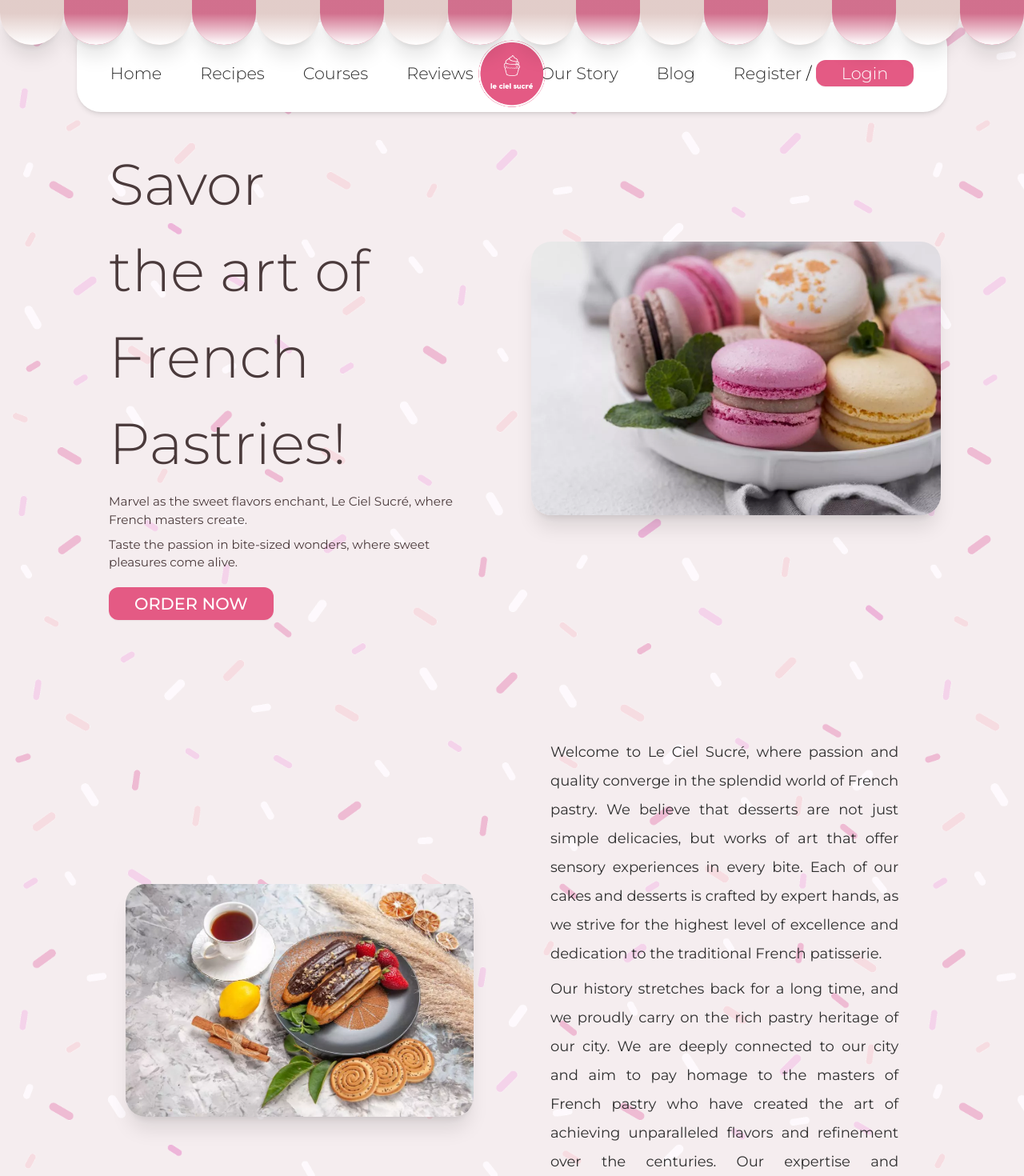
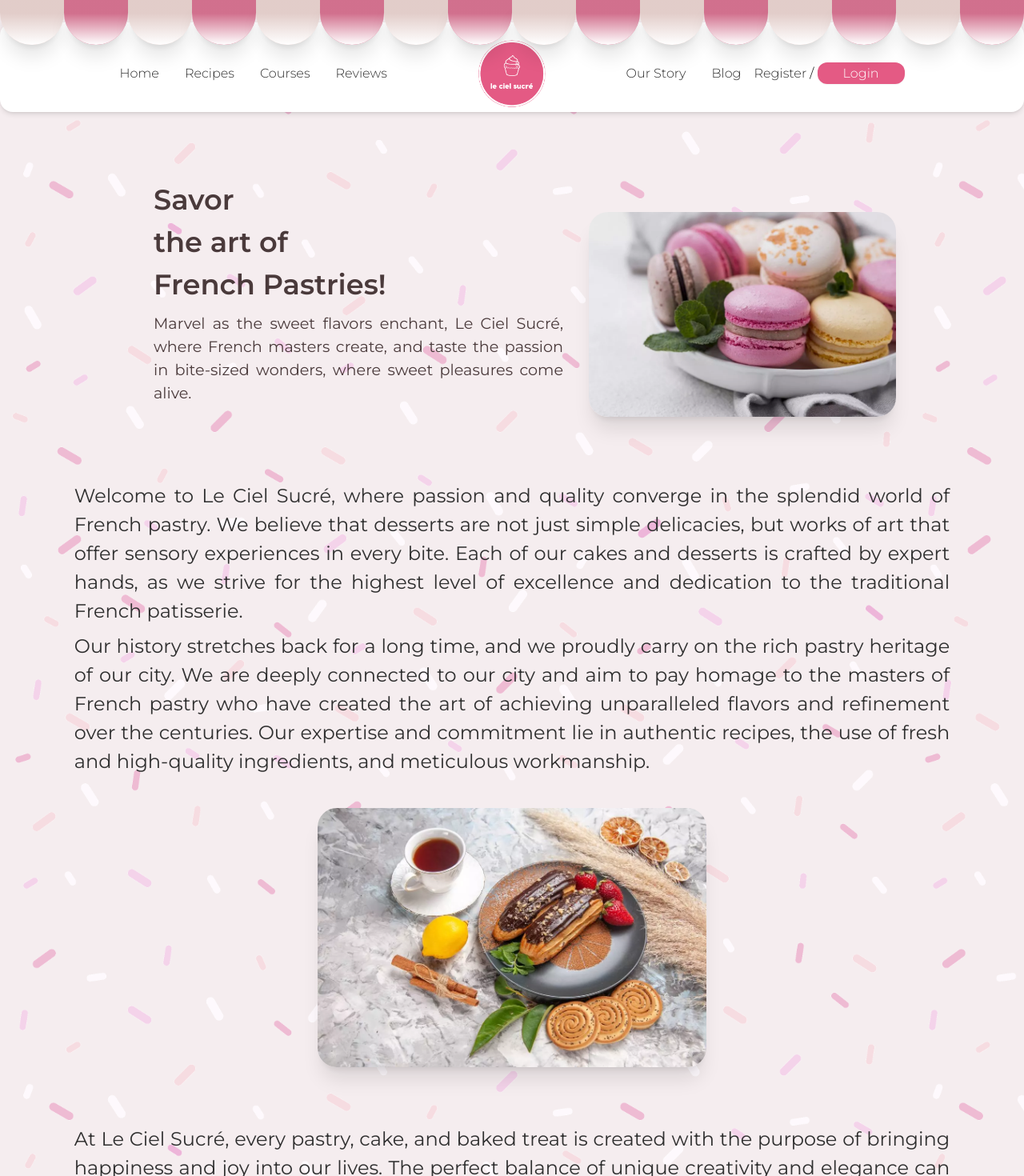
Before and after one commit to Pizzaboi87/pastry-shop-website, a React (Vite) app: page /home in a window 1280 px wide. Shown: the top 1470 px of the page at 80% size. Built offline with nearby package versions, Linux system fonts and the light colour scheme; some icons are missing.

Commit message:
modified styles for Home

```diff
--- a/src/App.jsx
+++ b/src/App.jsx
@@ -2,7 +2,7 @@ import { Navbar, Footer, MainContent, Awning } from "./components";
 
 const App = () => {
 	return (
-    <div className="flex flex-col items-center bg-main bg-background w-full overflow-x-hidden">
+		<div className="w-[100vw] flex flex-col items-center bg-main bg-background overflow-x-hidden">
 			<Awning />
 			<Navbar />
 			<MainContent />
--- a/src/components/Image.jsx
+++ b/src/components/Image.jsx
@@ -1,7 +1,7 @@
 import { motion } from "framer-motion";
 import { slideIn } from "../utils/motion";
 
-const Image = ({ dirPic, image, imgFirst, width }) => {
+const Image = ({ dirPic, image, imgFirst }) => {
 	const motionProps = slideIn(dirPic);
 
 	return (
@@ -12,8 +12,8 @@ const Image = ({ dirPic, image, imgFirst, width }) => {
 			src={image}
 			alt={image}
 			className={`${
-        imgFirst ? "ml-0" : "ml-24"
-      } max-w-[${width}%] rounded-[25px] shadow-xl`}
+				imgFirst ? "ml-0" : "2xl:ml-24"
+			} md:w-[80%] xl:w-[40%] w-[100%] mt-8 rounded-3xl shadow-xl`}
 		/>
 	);
 };
--- a/src/components/Navbar.jsx
+++ b/src/components/Navbar.jsx
@@ -2,11 +2,16 @@ import { navLinksLeft, navLinksRight } from "../constants";
 import { logo } from "../assets";
 import { Link } from "react-router-dom";
 import { LinkButton } from ".";
+import { Icon } from "@iconify/react";
+import { useState } from "react";
 
 const Navbar = () => {
+	const [openMenu, setOpenMenu] = useState(false);
+
 	return (
-    <nav className="w-[85%] h-[7rem] bg-white fixed pt-4 top-7 rounded-[30px] flex items-center justify-around text-[1.3rem] font-[300] shadow-md z-10">
-      <ul className="flex justify-center gap-12">
+		<>
+			<nav className="lg:visible invisible 2xl:w-[85%] w-full h-[7rem] bg-white fixed pt-4 top-7 rounded-2xl flex items-center justify-around text-[1rem] 2xl:text-[1.3rem] font-[300] shadow-md z-10">
+				<ul className="flex justify-center 2xl:gap-12 gap-8">
 					{navLinksLeft.map((link) => (
 						<li key={link.title} className="text-text hover:text-logopink">
 							<Link to={link.id}>{link.title}</Link>
@@ -20,8 +25,8 @@ const Navbar = () => {
 					alt="logo"
 				/>
 
-      <span className="flex gap-12 items-center">
-        <ul className="flex justify-center gap-12">
+				<span className="flex 2xl:gap-12 gap-4 items-center">
+					<ul className="flex justify-center 2xl:gap-12 gap-8">
 						{navLinksRight.map((link) => (
 							<li key={link.title} className="text-text hover:text-logopink">
 								<Link to={link.id}>{link.title}</Link>
@@ -39,6 +44,50 @@ const Navbar = () => {
 					</span>
 				</span>
 			</nav>
+			<nav>
+				<Icon
+					icon="ooui:menu"
+					className="lg:invisible visible fixed z-[13] left-8 md:top-24 top-20 md:text-[4rem] text-[3rem] text-brown"
+					onClick={() => setOpenMenu(!openMenu)}
+				/>
+				<div
+					className={`${
+						openMenu ? "menuOn" : "menuOff"
+					} bg-pinklight absolute top-0 left-0 z-[12] flex items-center justify-center`}
+				>
+					<ul className="flex flex-col md:text-[5rem] text-[2.5rem] font-[500] items-center">
+						{navLinksLeft.map((link) => (
+							<li key={link.title} className="text-text hover:text-logopink">
+								<Link to={link.id} onClick={() => setOpenMenu(!openMenu)}>
+									{link.title}
+								</Link>
+							</li>
+						))}
+						{navLinksRight.map((link) => (
+							<li key={link.title} className="text-text hover:text-logopink">
+								<Link to={link.id} onClick={() => setOpenMenu(!openMenu)}>
+									{link.title}
+								</Link>
+							</li>
+						))}
+						<Link
+							to="signup"
+							onClick={() => setOpenMenu(!openMenu)}
+							className="text-text hover:text-logopink"
+						>
+							Register
+						</Link>
+						<Link
+							whereTo="/login"
+							onClick={() => setOpenMenu(!openMenu)}
+							className="text-text hover:text-logopink"
+						>
+							Login
+						</Link>
+					</ul>
+				</div>
+			</nav>
+		</>
 	);
 };
 
--- a/src/components/Paragraphs.jsx
+++ b/src/components/Paragraphs.jsx
@@ -10,8 +10,8 @@ const Paragraphs = ({ dirText, imgFirst, text }) => {
 			whileInView={motionProps.whileInView}
 			viewport={motionProps.viewport}
 			className={`${
-        imgFirst ? "ml-24" : "ml-0"
-      } text-justify max-w-[40%] text-[18px] text-text leading-9`}
+				imgFirst ? "2xl:ml-24" : "ml-0"
+			} md:text-justify 2xl:max-w-[40%] max-w-[90%] 2xl:text-[1.125rem] text-[1.5rem] mt-8 xl:mt-0  text-text leading-9`}
 		>
 			{text.map((paragraph, index) => (
 				<p key={`${paragraph[0]}-${index}`} className="my-2">
--- a/src/components/TextAndImage.jsx
+++ b/src/components/TextAndImage.jsx
@@ -1,27 +1,19 @@
 import { Image, Paragraphs } from ".";
 
-const TextAndImage = ({ dirPic, dirText, image, imgFirst, text, width }) => {
+const TextAndImage = ({ dirPic, dirText, image, imgFirst, text, flexDir }) => {
 	return (
-    <div className="w-[85%] flex items-center justify-center mt-36 3xl:mt-56">
+		<div
+			className={`${flexDir} xl:w-[95%] w-full flex 2xl:flex-row flex-col items-center justify-center 2xl:mt-36 3xl:mt-56 mt-16`}
+		>
 			{imgFirst ? (
 				<>
-          <Image
-            dirPic={dirPic}
-            image={image}
-            imgFirst={imgFirst}
-            width={width}
-          />
+					<Image dirPic={dirPic} image={image} imgFirst={imgFirst} />
 					<Paragraphs dirText={dirText} imgFirst={imgFirst} text={text} />
 				</>
 			) : (
 				<>
 					<Paragraphs dirText={dirText} imgFirst={imgFirst} text={text} />
-          <Image
-            dirPic={dirPic}
-            image={image}
-            imgFirst={imgFirst}
-            width={width}
-          />
+					<Image dirPic={dirPic} image={image} imgFirst={imgFirst} />
 				</>
 			)}
 		</div>
--- a/src/constants/index.js
+++ b/src/constants/index.js
@@ -31,8 +31,7 @@ const navLinksRight = [
 const homeTitle = ["Savor", "the art of", "French Pastries!"];
 
 const homeSubtitle = [
-	"Marvel as the sweet flavors enchant, Le Ciel Sucré, where French masters create.",
-	"Taste the passion in bite-sized wonders, where sweet pleasures come alive.",
+	"Marvel as the sweet flavors enchant, Le Ciel Sucré, where French masters create, and taste the passion in bite-sized wonders, where sweet pleasures come alive.",
 ];
 
 const homeText1 = [
--- a/src/index.css
+++ b/src/index.css
@@ -80,3 +80,17 @@ body {
 		transform: rotateY(360deg);
 	}
 }
+
+.menuOn {
+	transition: 0.5s ease-in-out;
+	transform: translateX(0);
+	width: 100vw;
+	height: 100vh;
+}
+
+.menuOff {
+	transition: 0.5s ease-in-out;
+	transform: translateX(-100vw);
+	width: 0;
+	height: 100vh;
+}
--- a/src/pages/Home.jsx
+++ b/src/pages/Home.jsx
@@ -8,30 +8,36 @@ const Home = () => {
 	const motionPropsR = slideIn("right");
 
 	return (
-    <>
-      <div className="flex items-center justify-center gap-12 3xl:mt-64 mt-44">
+		<div className="3xl:mt-64 xl:mt-56 mt-44 w-full flex flex-col items-center">
+			<div className="xl:w-[75%] w-full flex xl:flex-row flex-col items-center justify-center">
 				<motion.span
 					initial={motionPropsR.initial}
 					whileInView={motionPropsR.whileInView}
 					viewport={motionPropsR.viewport}
-          className="w-[40%] text-brown px-8"
+					className="text-brown px-8 2xl:px-0"
 				>
-          <div className="mb-6">
+					<div className="mb-6 2xl:max-w-[95%]">
+						<span className="flex xl:flex-col flex-row flex-wrap mb-2">
 							{homeTitle.map((line) => (
-              <h1 className="text-[4.5rem] font-[300]" key={line}>
+								<>
+									<h1
+										className="3xl:text-[4.5rem] 2xl:text-[3.5rem] text-[2.2rem] 2xl:font-[300] font-[600]"
+										key={line}
+									>
 										{line}
 									</h1>
+									<h1 className="visible xl:hidden text-[2rem]">&nbsp;</h1>
+								</>
 							))}
+						</span>
 
-            {homeSubtitle.map((line) => (
-              <p className="my-2 text-[0.95rem]" key={line[0]}>
-                {line}
+						<p className="xl:my-2 2xl:text-[1rem] xl:text-[1.2rem] text-[1.4rem] text-justify 2xl:max-w-[80%]">
+							{homeSubtitle}
 						</p>
-            ))}
 					</div>
 
 					<LinkButton
-            extraClass="font-[500] px-8 py-2 text-[1.3rem]"
+						extraClass="font-[500] px-8 py-3 text-[1.3rem] 2xl:inline-block hidden"
 						whereTo="/login"
 					>
 						ORDER NOW
@@ -39,6 +45,13 @@ const Home = () => {
 				</motion.span>
 
 				<Image dirPic="left" image={macaron} imgFirst={true} width={40} />
+
+        <LinkButton
+						extraClass="font-[500] px-8 py-3 text-[2rem] md:text-[3rem] xl:hidden inline-block mt-16 mb-8 xl:mb-0"
+						whereTo="/login"
+					>
+						ORDER NOW
+					</LinkButton>
 			</div>
 
 			<TextAndImage
@@ -48,6 +61,7 @@ const Home = () => {
 				imgFirst={true}
 				text={homeText1}
 				width={40}
+        flexDir="flex-col-reverse"
 			/>
 			<TextAndImage
 				dirPic="left"
@@ -56,8 +70,9 @@ const Home = () => {
 				imgFirst={false}
 				text={homeText2}
 				width={40}
+        flexDir="flex-col"
 			/>
-    </>
+		</div>
 	);
 };
 
--- a/tailwind.config.js
+++ b/tailwind.config.js
@@ -19,6 +19,7 @@ module.exports = {
 				logopink: "#e45a84",
 			},
 			screens: {
+				xs: "370px",
 				"3xl": "1600px",
 			},
 			backgroundSize: {
```
Lines whose indentation alone changed are shown as unchanged.
